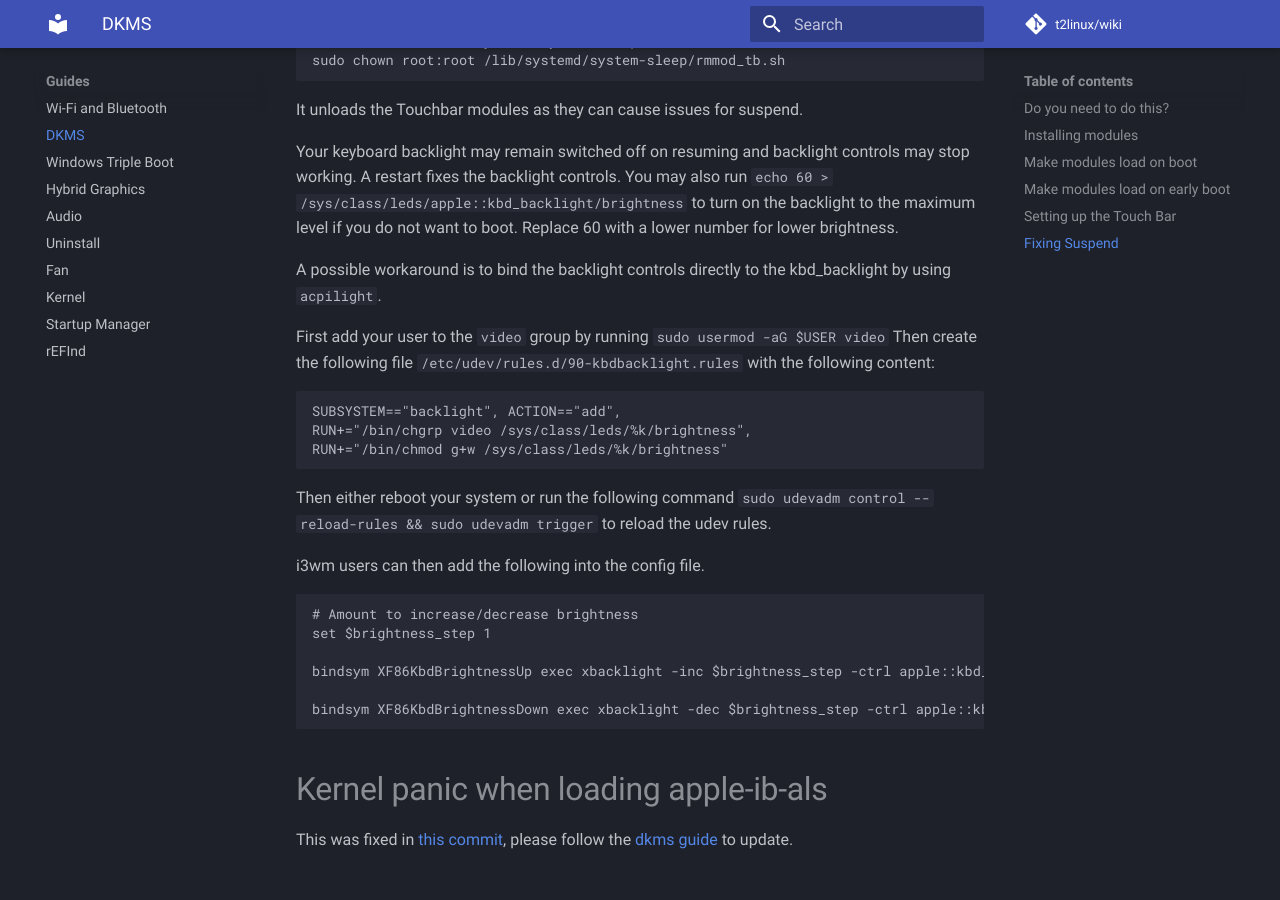
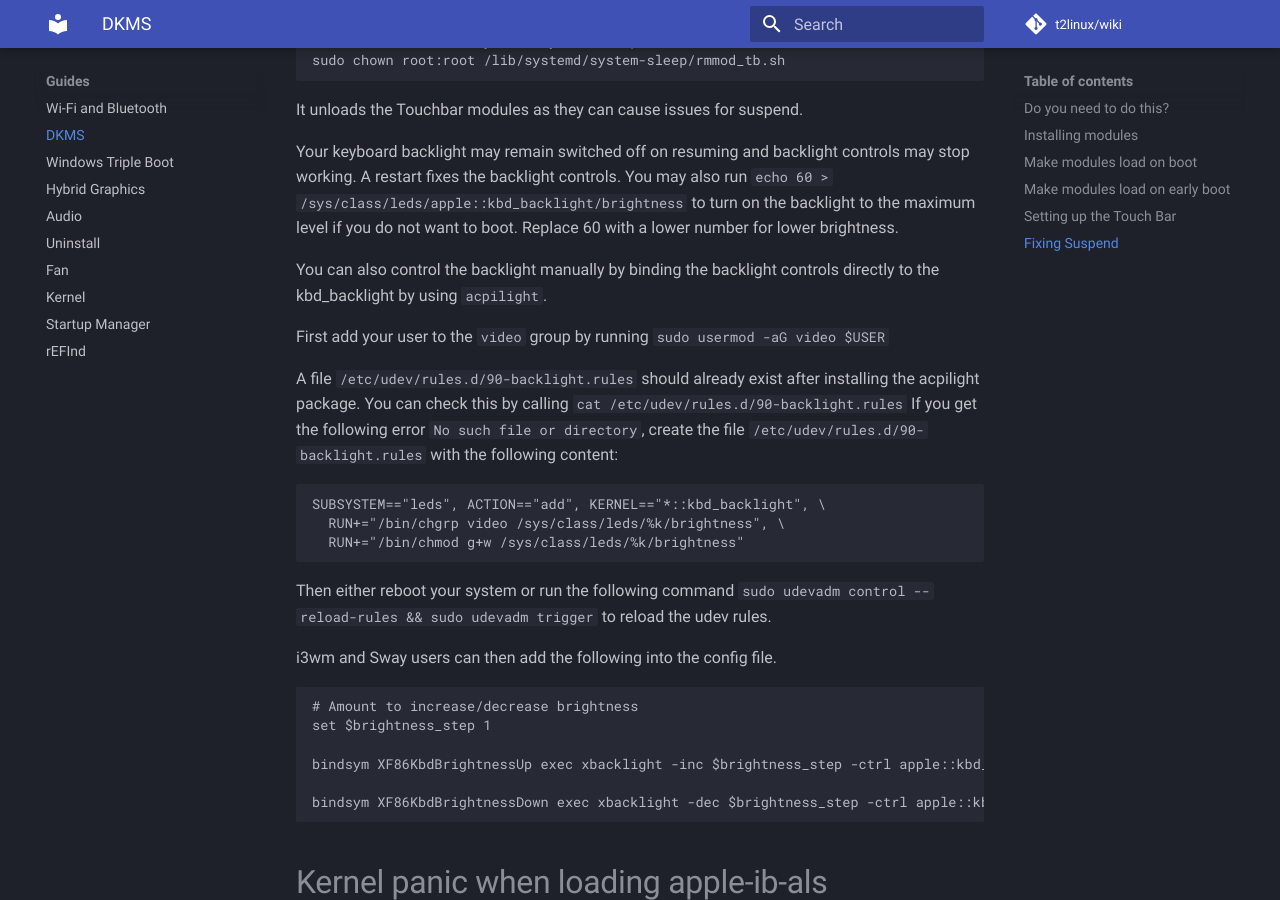
Before and after one commit to t2linux/wiki, an MkDocs documentation site: the page built from docs/guides/dkms.md, in a window 1280 px wide and 900 px high, scrolled down 3655 px. Built offline with MkDocs 1.6.1 and Material for MkDocs 9.7.7, drawn with Linux system fonts in a browser that asks for light colours; comment, search, counter and statistics services are not loaded.

Commit message:
Another usermod fix, change udev rule guide, wording change

````diff
--- a/docs/guides/dkms.md
+++ b/docs/guides/dkms.md
@@ -134,20 +134,23 @@ It unloads the Touchbar modules as they can cause issues for suspend.
 
 Your keyboard backlight may remain switched off on resuming and backlight controls may stop working. A restart fixes the backlight controls. You may also run `echo 60 > /sys/class/leds/apple::kbd_backlight/brightness` to turn on the backlight to the maximum level if you do not want to boot. Replace 60 with a lower number for lower brightness.
 
-A possible workaround is to bind the backlight controls directly to the kbd_backlight by using `acpilight`.
+You can also control the backlight manually by binding the backlight controls directly to the kbd_backlight by using `acpilight`.
 
-First add your user to the `video` group by running `sudo usermod -aG $USER video`
-Then create the following file `/etc/udev/rules.d/90-kbdbacklight.rules` with the following content:
+First add your user to the `video` group by running `sudo usermod -aG video $USER`
+
+A file `/etc/udev/rules.d/90-backlight.rules` should already exist after installing the acpilight package.
+You can check this by calling `cat /etc/udev/rules.d/90-backlight.rules`
+If you get the following error `No such file or directory`, create the file `/etc/udev/rules.d/90-backlight.rules` with the following content:
 
 ```conf
-SUBSYSTEM=="backlight", ACTION=="add",
-RUN+="/bin/chgrp video /sys/class/leds/%k/brightness",
-RUN+="/bin/chmod g+w /sys/class/leds/%k/brightness"
+SUBSYSTEM=="leds", ACTION=="add", KERNEL=="*::kbd_backlight", \
+  RUN+="/bin/chgrp video /sys/class/leds/%k/brightness", \
+  RUN+="/bin/chmod g+w /sys/class/leds/%k/brightness"
 ```
 
 Then either reboot your system or run the following command `sudo udevadm control --reload-rules && sudo udevadm trigger` to reload the udev rules.
 
-i3wm users can then add the following into the config file.
+i3wm and Sway users can then add the following into the config file.
 
 ```conf
 # Amount to increase/decrease brightness
````
